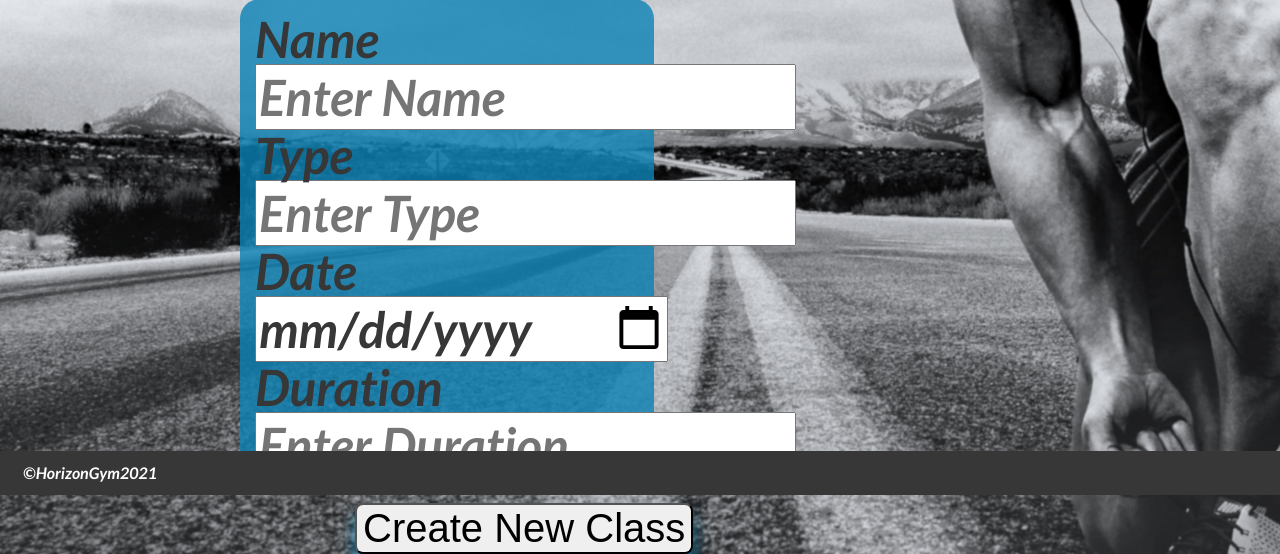
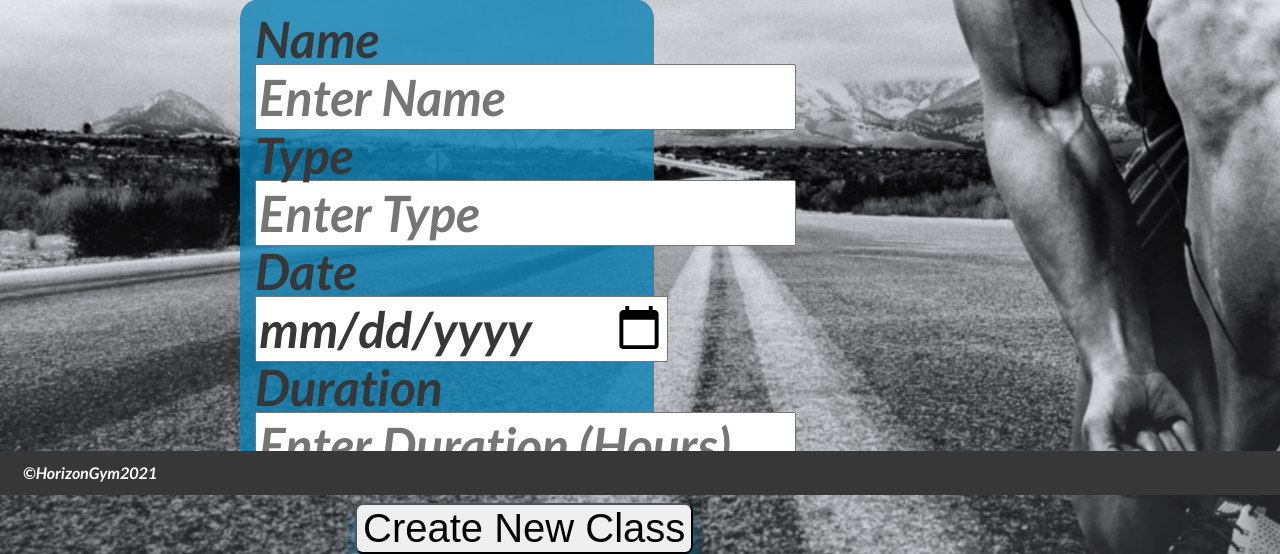
Before and after one commit to RossBrown22/horizon_gym_solo_project, a Flask app: page /classes/create in a window 1280 px wide. Shown: the part 305-859 px from the top of the page. Run offline with Flask 2, Linux system fonts and the light colour scheme.

Commit message:
changed some text in create pages

```diff
--- a/templates/create_fitness_classes/index.html
+++ b/templates/create_fitness_classes/index.html
@@ -15,7 +15,7 @@
     <input class="create-classes-form" type="date" placeholder="DD/MM/YYYY" name="date" id="date" required>
 
     <label class="create-classes-form" for="duration"><b>Duration</b></label>
-    <input class="create-classes-form" type="text" placeholder="Enter Duration" name="duration" id="duration" required>
+    <input class="create-classes-form" type="text" placeholder="Enter Duration (Hours)" name="duration" id="duration" required>
     </div>
 
     <button class="create-class-button" type="submit" class="registerbtn">Create New Class</button>
--- a/templates/fitness_classes/edit.html
+++ b/templates/fitness_classes/edit.html
@@ -13,7 +13,7 @@
       <input class="edit-class-form" type="date" id="date" name="date" value="{{ fitness_class.date }}" placeholder="DD/MM/YYYY" required autofocus>
 
       <label class="edit-class-form" for="duration">Duration:</label>
-      <input class="edit-class-form" type="text" id="duration" name="duration" value="{{ fitness_class.duration }}" placeholder="Duration" required autofocus>
+      <input class="edit-class-form" type="text" id="duration" name="duration" value="{{ fitness_class.duration }}" placeholder="Duration (Hours)" required autofocus>
     </div>
 
     <button class="edit-class-button" type="submit">Update Fitness Class</button>
```
